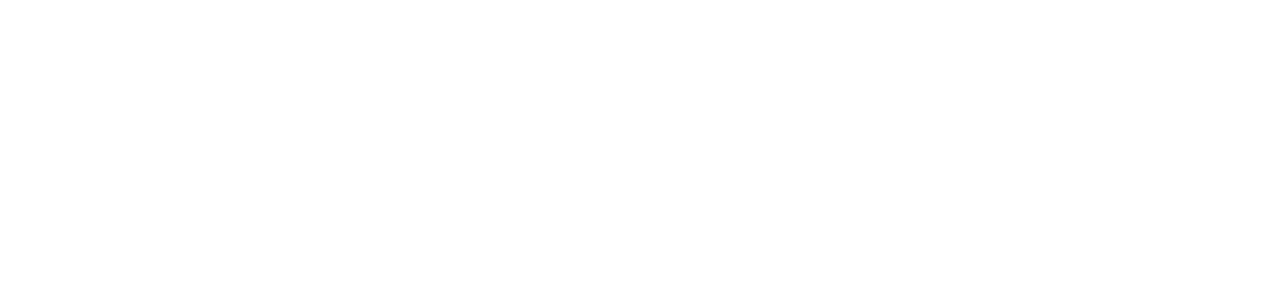
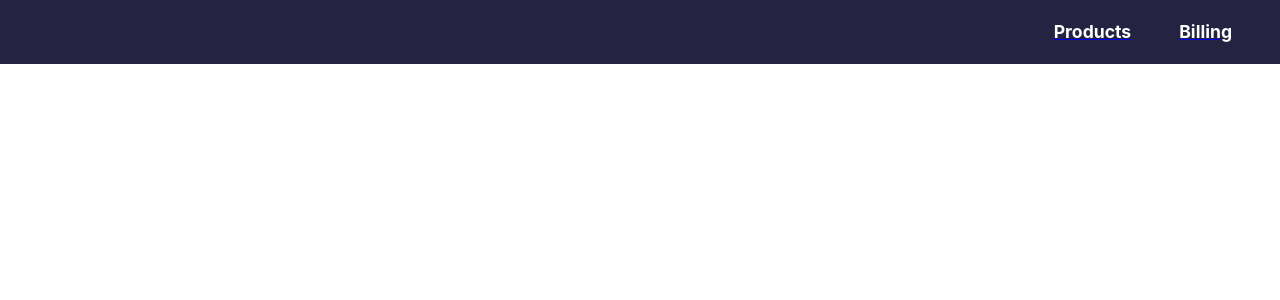
Before and after one commit to Dhanusha-Ravikannan/Manohar-Jewellery, a React (Create React App) app in the folder client/: page /navbarr in a window 1280 px wide. Before the commit this address had no page. Shown: the top 300 px of the page. Built offline with nearby package versions, Linux system fonts and the light colour scheme.

Commit message:
products

```diff
--- a/client/src/App.js
+++ b/client/src/App.js
@@ -1,11 +1,12 @@
 
 import React, { useState } from "react";
 import { BrowserRouter, Routes, Route } from "react-router-dom";
-import Navbar from "./Components/Navbar/Navbar";
+import Products from "./Components/Products/Products";
 import Billing from './Components/Billing/Billing'
 import AddBilling from "./Components/AddBilling/AddBilling";
 import BarcodePage from "./Components/BarcodePage/BarcodePage";
 import Home from "./Components/Home/Home";
+import Navbarr from "./Components/Navbarr/Navbarr";
 
 function App() {
   const [selectedProduct, setSelectedProduct] = useState(null);
@@ -14,9 +15,11 @@
   return (
     <BrowserRouter>
       <Routes>
+        <Route path="navbarr" element={<Navbarr/>}/>
+
         <Route
-          path="/navbar/:lot_id"
-          element={ <Navbar setSelectedProduct={setSelectedProduct} setLotNumber={setLotNumber} />}/>
+          path="/products/:lot_id"
+          element={ <Products setSelectedProduct={setSelectedProduct} setLotNumber={setLotNumber} />}/>
         <Route path="/billing" element={<Billing />} />
         <Route path="/billing/:bill_number/add"
         element={<AddBilling selectedProduct={selectedProduct} lotNumber={lotNumber} /> } />
--- a/client/src/Components/AddBilling/AddBilling.js
+++ b/client/src/Components/AddBilling/AddBilling.js
@@ -5,9 +5,11 @@
 import jsPDF from "jspdf";
 import html2canvas from "html2canvas";
 import Checkbox from "@mui/material/Checkbox";
-import { Link, useParams } from "react-router-dom";
+import { useParams } from "react-router-dom";
 import BarcodeReader from 'react-barcode-reader';
 import axios from "axios";
+import Navbarr from '../Navbarr/Navbarr';
+
 
 const AddBilling = () => {
   const [scannedProducts, setScannedProducts] = useState([]);
@@ -44,15 +46,7 @@
 
   return (
     <>
-    <div className="nav-color">
-    <div className="position">
-          <Link to="/navbar">
-            <b style={{ cursor: "pointer", color: "white" }}> Products </b>
-          </Link>
-          <Link to="/billing">
-            <b style={{ cursor: "pointer", color: "white" }}> Billing </b>
-          </Link>
-        </div></div>
+    <Navbarr/>
         <div className="back-tab">
         <div id="page-to-pdf">
           <h2> Bill Details</h2>
--- a/client/src/Components/Billing/Billing.css
+++ b/client/src/Components/Billing/Billing.css
@@ -47,7 +47,7 @@
     display: flex;
     gap: 4rem;
     padding-left: 1.5rem;
-    margin: 5rem;
+   margin-top: 8rem;
 
 }
 
--- a/client/src/Components/Billing/Billing.js
+++ b/client/src/Components/Billing/Billing.js
@@ -1,85 +1,3 @@
-// import React from 'react';
-// import '../Billing/Billing.css';
-// import { useNavigate } from 'react-router-dom';
-// import Table from 'react-bootstrap/esm/Table';
-// import { Link } from 'react-router-dom';
-// import axios from 'axios';
-
-// const Billing = () => {
-//   const navigate = useNavigate();
-
-//   const handleAddBill = async () => {
-//     try {
-//       const response = await axios.post('http://localhost:5002/bills/create', {
-//         headers: {
-//           'Content-Type': 'application/json',
-//         },
-//       });
-
-//       const newBill = response.data;
-//       const { bill_number } = newBill;
-
-//       navigate(`/billing/${bill_number}/add`);
-
-//     } catch (error) {
-//       console.error('Error creating a new bill:', error);
-//     }
-//   };
-
-
-
-//   return (
-//     <>
-//       <div className='nav-color'>
-//         <div className="position">
-//           <Link to='/navbar'>
-//             <b style={{ cursor: 'pointer', color:'white' }}> Products </b>
-//           </Link>
-//           <Link to="/billing">
-//             <b style={{ cursor: 'pointer', color: 'white' }}> Billing </b>
-//           </Link>
-//         </div>
-//         <div className='bill'>
-//         <button  onClick={handleAddBill}> Add New Bill Customer</button>
-//         <button onClick={handleAddBill}  >Add New Bill Party</button>
-//         <button> Restore</button>
-
-//         </div>
-
-
-//         <div className='tab-container'>
-
-//           <Table striped bordered hover className='tabb'>
-
-//             <thead>
-//               <tr>
-//                 <th>S.No</th>
-//                 <th>Created at</th>
-//                 <th>Bill Number</th>
-//                 <th>View</th>
-//               </tr>
-//             </thead>
-//             <tbody>
-//               <tr>
-//                 <td><input /></td>
-//                 <td><input /></td>
-//                 <td><input /></td>
-//                 <td><input placeholder='View' /></td>
-//               </tr>
-//             </tbody>
-//           </Table>
-//           </div>
-//         </div>
-
-//     </>
-//   );
-// };
-
-// export default Billing;
-
-
-
-
 
 
 import React, { useState, useEffect } from 'react';
@@ -88,6 +6,7 @@
 import Table from 'react-bootstrap/esm/Table';
 import { Link } from 'react-router-dom';
 import axios from 'axios';
+import Navbarr from '../Navbarr/Navbarr';
 
 const Billing = () => {
   const [bills, setBills] = useState([]);
@@ -144,15 +63,8 @@
 
   return (
     <>
-      <div className="nav-color">
-        <div className="position">
-          <Link to='/navbar'>
-            <b style={{ cursor: 'pointer', color: 'white' }}>Products</b>
-          </Link>
-          <Link to="/billing">
-            <b style={{ cursor: 'pointer', color: 'white' }}>Billing</b>
-          </Link>
-        </div>
+    <Navbarr/>
+
         <div className="bill">
           <button onClick={handleAddBill}>Add New Bill Customer</button>
           <button onClick={handleAddBill}>Add New Bill Party</button>
@@ -186,7 +98,7 @@
             </tbody>
           </Table>
         </div>
-      </div>
+
     </>
   );
 };
--- a/client/src/Components/Home/Home.js
+++ b/client/src/Components/Home/Home.js
@@ -341,6 +341,7 @@
 import { useNavigate } from "react-router-dom";
 import "../Home/Home.css";
 import axios from "axios";
+import Navbarr from "../Navbarr/Navbarr";
 
 const RoundedTextField = styled(TextField)({
   maxWidth: 300,
@@ -493,10 +494,12 @@
   };
 
   const handleViewLotDetails = (lotId) => {
-    navigate(`/Navbar/${lotId}`);
+    navigate(`/Products/${lotId}`);
   };
 
   return (
+    <>
+    <Navbarr/>
     <Box
       sx={{
         display: "flex",
@@ -642,6 +645,7 @@
         </Snackbar>
       )}
     </Box>
+    </>
   );
 }
 
--- /dev/null
+++ b/client/src/Components/Navbarr/Navbarr.css
@@ -0,0 +1,25 @@
+.nav-bar{
+
+        background-color: rgb(36, 36, 66);
+        height: 4rem;
+        position: fixed;
+        width: 100%;
+        top: 0;
+        left: 0;
+        right: 0;
+        margin: 0;
+        padding: 0;
+
+}
+
+
+.positionn{
+    display: flex;
+    gap: 3rem;
+    color: white;
+    padding-top: 1.3rem;
+    font-size: 1.1rem;
+    justify-content: right;
+    padding-right: 3rem;
+
+}
--- /dev/null
+++ b/client/src/Components/Navbarr/Navbarr.js
@@ -0,0 +1,30 @@
+import React from 'react';
+import '../Navbarr/Navbarr.css';
+import { Link } from 'react-router-dom';
+
+const Navbarr = () => {
+  return (
+  <>
+
+
+
+  <div className='nav-bar'>
+  <div className="positionn">
+    <Link to='/'>
+          <b style={{ cursor: 'pointer', color: 'white'  }}> Products </b>
+          </Link>
+          <Link to="/billing">
+            <b style={{ cursor: 'pointer', color: 'white' }}> Billing </b>
+          </Link>
+        </div>
+        </div>
+        {/* <div style={{backgroundColor:'#AAABB8',width:'100%',height:'100vh',position:'fixed',marginTop:'2rem'}}>
+        </div> */}
+
+
+
+  </>
+  )
+}
+
+export default Navbarr
--- a/client/src/Components/Navbar/Navbar.js
+++ b/client/src/Components/Products/Products.js
@@ -251,21 +251,22 @@
 import { FontAwesomeIcon } from '@fortawesome/react-fontawesome';
 import { faXmark, faTrash, faEye } from '@fortawesome/free-solid-svg-icons';
 import Table from 'react-bootstrap/Table';
-import { Link, useParams } from 'react-router-dom'; // Import useParams
+import {  useParams } from 'react-router-dom';
 import jsPDF from 'jspdf';
 import Barcode from 'react-barcode';
 import html2canvas from 'html2canvas';
-import '../Navbar/Navbar.css';
+import '../Products/Products.css';
+import Navbarr from '../Navbarr/Navbarr';
 
-const Navbar = () => {
-  const { lot_id } = useParams(); // Extract the 'lot_id' from the URL
+const Products = () => {
+  const { lot_id } = useParams();
   const [showAddItemsPopup, setShowAddItemsPopup] = useState(false);
   const [products, setProducts] = useState([]);
   const [showBarcode, setShowBarcode] = useState(false);
   const barcodeRef = useRef(null);
 
-  // Use the lot_id from the URL as the default value for lotNumber
-  const [lotNumber, setLotNumber] = useState(lot_id || ''); // Set default to lot_id from URL
+
+  const [lotNumber, setLotNumber] = useState(lot_id || '');
   const [beforeWeight, setBeforeWeight] = useState('');
   const [afterWeight, setAfterWeight] = useState('');
   const [productNumber, setProductNumber] = useState('');
@@ -363,14 +364,8 @@
 
   return (
     <>
-      <div className="nav-color">
-        <div className="position">
-          <b style={{ cursor: 'pointer' }}> Products </b>
-          <Link to="/billing">
-            <b style={{ cursor: 'pointer', color: 'white' }}> Billing </b>
-          </Link>
-        </div>
-      </div>
+      <Navbarr/>
+
       <div className="add-items">
         <button onClick={handleAddItems}>Add Items</button>
       </div>
@@ -510,4 +505,4 @@
   );
 };
 
-export default Navbar;
+export default Products;
```
Also changed, not shown: client/src/Components/Products/Products.css (renamed from client/src/Components/Navbar/Navbar.css).
